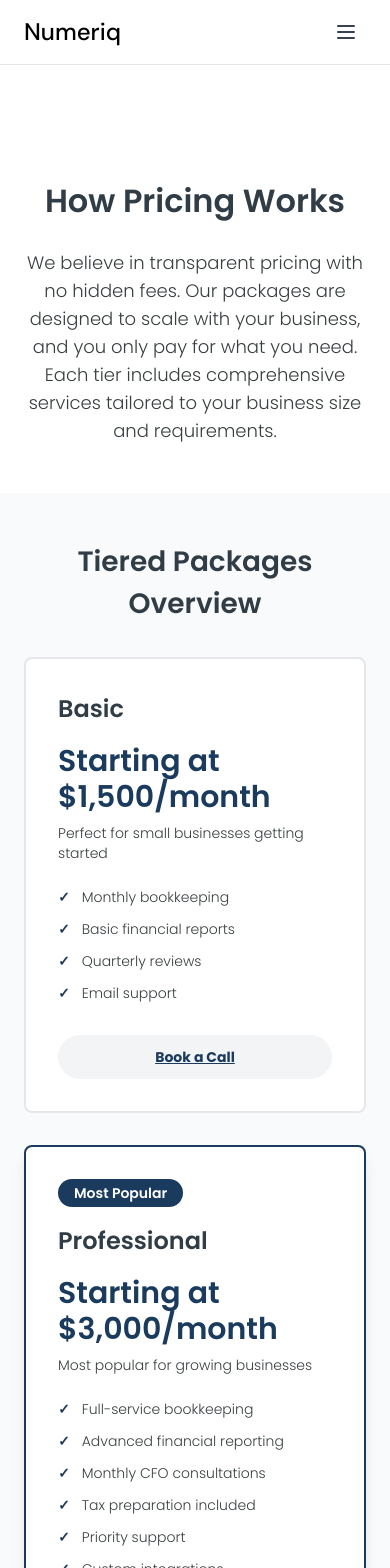
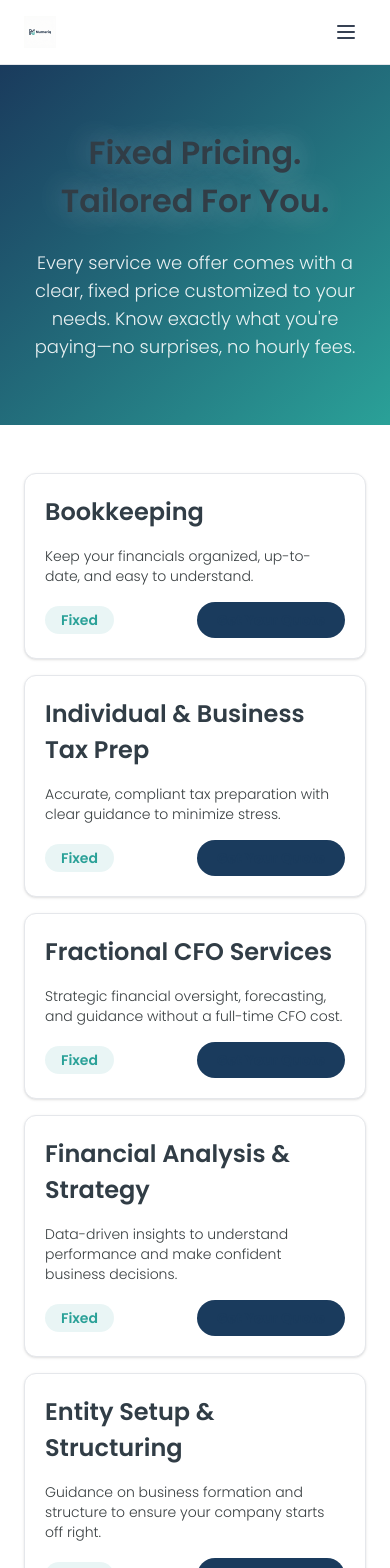
Before and after one commit to BenjaminBlois/website, a Next.js app: page /pricing in a window 390 px wide. Shown: the top 1568 px of the page. Built offline with nearby package versions, Linux system fonts and the light colour scheme.

Commit message:
Add image logo + rebuild About page + redesign Pricing page with table

```diff
--- a/app/components/Footer.tsx
+++ b/app/components/Footer.tsx
@@ -13,7 +13,7 @@ export default function Footer() {
           {/* Logo and Badges */}
           <div className="flex flex-col gap-4">
             <Link href="/" className="no-underline mb-4">
-              <span className="font-['DM_Sans'] font-medium text-2xl text-white">Numeriq</span>
+              <img src="/logo.png" alt="Numeriq" className="h-8 w-auto brightness-0 invert" />
             </Link>
             <div className="flex gap-4">
               <Image
--- a/app/components/Navigation.tsx
+++ b/app/components/Navigation.tsx
@@ -11,8 +11,8 @@ export default function Navigation() {
       <div className="container mx-auto px-4 sm:px-6 lg:px-8">
         <div className="flex items-center justify-between h-16 lg:h-20">
           {/* Logo */}
-          <Link href="/" className="logo-text no-underline">
-            Numeriq
+          <Link href="/" className="no-underline">
+            <img src="/logo.png" alt="Numeriq" className="h-8 md:h-10 w-auto" />
           </Link>
 
           {/* Desktop Navigation */}
--- a/app/pricing/page.tsx
+++ b/app/pricing/page.tsx
@@ -1,166 +1,145 @@
 import Navigation from '../components/Navigation';
 import Footer from '../components/Footer';
+import Link from 'next/link';
 
 export default function PricingPage() {
-  const tiers = [
+  const services = [
     {
-      name: 'Basic',
-      price: 'Starting at $1,500/month',
-      description: 'Perfect for small businesses getting started',
-      features: [
-        'Monthly bookkeeping',
-        'Basic financial reports',
-        'Quarterly reviews',
-        'Email support',
-      ],
+      name: 'Bookkeeping',
+      description: 'Keep your financials organized, up-to-date, and easy to understand.',
     },
     {
-      name: 'Professional',
-      price: 'Starting at $3,000/month',
-      description: 'Most popular for growing businesses',
-      features: [
-        'Full-service bookkeeping',
-        'Advanced financial reporting',
-        'Monthly CFO consultations',
-        'Tax preparation included',
-        'Priority support',
-        'Custom integrations',
-      ],
-      popular: true,
+      name: 'Individual & Business Tax Prep',
+      description: 'Accurate, compliant tax preparation with clear guidance to minimize stress.',
     },
     {
-      name: 'Enterprise',
-      price: 'Custom pricing',
-      description: 'Complete financial team for established companies',
-      features: [
-        'Dedicated accounting team',
-        'Fractional CFO services',
-        'Strategic financial planning',
-        'Custom reporting & KPIs',
-        '24/7 support',
-        'White-glove service',
-      ],
-    },
-  ];
-
-  const faqs = [
-    {
-      question: 'Can I customize my package?',
-      answer: 'Yes, we work with you to create a package that fits your specific needs and budget.',
+      name: 'Fractional CFO Services',
+      description: 'Strategic financial oversight, forecasting, and guidance without a full-time CFO cost.',
     },
     {
-      question: 'What if I need more hours?',
-      answer: 'We offer flexible scaling options. You can add hours or services as your business grows.',
+      name: 'Financial Analysis & Strategy',
+      description: 'Data-driven insights to understand performance and make confident business decisions.',
     },
     {
-      question: 'Do you offer annual contracts?',
-      answer: 'Yes, we offer both monthly and annual contracts with discounts for annual commitments.',
-    },
-    {
-      question: 'What payment methods do you accept?',
-      answer: 'We accept all major credit cards, ACH transfers, and wire transfers.',
-    },
-    {
-      question: 'Can I upgrade or downgrade my plan?',
-      answer: 'Absolutely. You can change your plan at any time with 30 days notice.',
-    },
-    {
-      question: 'What\'s included in tax preparation?',
-      answer: 'Tax preparation includes business tax returns, quarterly estimates, and year-end planning.',
+      name: 'Entity Setup & Structuring',
+      description: 'Guidance on business formation and structure to ensure your company starts off right.',
     },
   ];
 
   return (
     <main className="min-h-screen">
       <Navigation />
-      <div className="pt-16">
-        {/* Intro Section */}
-        <section className="py-12 md:py-16 bg-white">
+
+      {/* Hero Section */}
+      <section className="relative bg-gradient-to-br from-[#1A3B5D] to-[#2AA198] py-16 md:py-20 lg:py-24">
+        <div className="container mx-auto px-4 sm:px-6 lg:px-8 text-center">
+          <h1
+            className="text-3xl md:text-4xl lg:text-5xl font-semibold text-white mb-6"
+            style={{ textShadow: '0 0 30px rgba(255, 255, 255, 0.4), 0 0 60px rgba(255, 255, 255, 0.2)' }}
+          >
+            Fixed Pricing. Tailored for You.
+          </h1>
+          <p className="text-lg md:text-xl text-white/90 max-w-3xl mx-auto">
+            Every service we offer comes with a clear, fixed price customized to your needs. Know exactly what you're paying—no surprises, no hourly fees.
+          </p>
+        </div>
+      </section>
+
+      {/* Pricing Table */}
+      <section className="py-12 md:py-16 lg:py-20 bg-white">
         <div className="container mx-auto px-4 sm:px-6 lg:px-8">
-            <div className="text-center max-w-3xl mx-auto">
-              <h1 className="text-3xl md:text-4xl lg:text-5xl font-semibold text-[#313d46] mb-6">
-                How Pricing Works
-              </h1>
-              <p className="text-lg text-[#393f41]">
-                We believe in transparent pricing with no hidden fees. Our packages are designed to scale with your business, and you only pay for what you need. Each tier includes comprehensive services tailored to your business size and requirements.
+          <div className="max-w-5xl mx-auto">
+            {/* Desktop Table */}
+            <div className="hidden md:block overflow-hidden rounded-2xl border border-gray-200 shadow-sm">
+              <table className="w-full">
+                <thead>
+                  <tr className="bg-[#1A3B5D] text-white">
+                    <th className="text-left px-6 py-4 font-semibold text-lg">Service</th>
+                    <th className="text-left px-6 py-4 font-semibold text-lg">Description</th>
+                    <th className="text-center px-6 py-4 font-semibold text-lg">Pricing</th>
+                    <th className="text-center px-6 py-4 font-semibold text-lg"></th>
+                  </tr>
+                </thead>
+                <tbody>
+                  {services.map((service, index) => (
+                    <tr
+                      key={index}
+                      className={`border-b border-gray-100 ${index % 2 === 0 ? 'bg-white' : 'bg-gray-50'} hover:bg-gray-100 transition-colors`}
+                    >
+                      <td className="px-6 py-5">
+                        <span className="font-semibold text-[#313d46]">{service.name}</span>
+                      </td>
+                      <td className="px-6 py-5 text-[#393f41]">{service.description}</td>
+                      <td className="px-6 py-5 text-center">
+                        <span className="inline-block bg-[#2AA198]/10 text-[#2AA198] font-semibold px-4 py-1 rounded-full text-sm">
+                          Fixed
+                        </span>
+                      </td>
+                      <td className="px-6 py-5 text-center">
+                        <Link
+                          href="https://form.jotform.com/260287243172152"
+                          className="inline-flex items-center gap-2 bg-[#1A3B5D] text-white px-5 py-2 rounded-full font-semibold text-sm hover:bg-[#0f2a3f] transition-colors no-underline"
+                        >
+                          Get Your Quote
+                        </Link>
+                      </td>
+                    </tr>
+                  ))}
+                </tbody>
+              </table>
+            </div>
+
+            {/* Mobile Cards */}
+            <div className="md:hidden space-y-4">
+              {services.map((service, index) => (
+                <div key={index} className="bg-white rounded-xl border border-gray-200 p-5 shadow-sm">
+                  <h3 className="font-semibold text-[#313d46] text-lg mb-2">{service.name}</h3>
+                  <p className="text-[#393f41] text-sm mb-4">{service.description}</p>
+                  <div className="flex items-center justify-between">
+                    <span className="inline-block bg-[#2AA198]/10 text-[#2AA198] font-semibold px-4 py-1 rounded-full text-sm">
+                      Fixed
+                    </span>
+                    <Link
+                      href="https://form.jotform.com/260287243172152"
+                      className="inline-flex items-center gap-2 bg-[#1A3B5D] text-white px-5 py-2 rounded-full font-semibold text-sm hover:bg-[#0f2a3f] transition-colors no-underline"
+                    >
+                      Get Your Quote
+                    </Link>
+                  </div>
+                </div>
+              ))}
+            </div>
+
+            {/* Bottom text */}
+            <p className="text-center text-[#393f41] mt-10 text-lg max-w-2xl mx-auto">
+              With Numeriq, fixed pricing means transparency, predictability, and peace of mind. You'll always know what you're paying for and why.
             </p>
           </div>
         </div>
       </section>
 
-        {/* Tiered Packages Overview */}
-        <section className="py-12 md:py-16 bg-gray-50">
-          <div className="container mx-auto px-4 sm:px-6 lg:px-8">
-            <div className="text-center mb-8">
-              <h2 className="text-2xl md:text-3xl font-semibold text-[#313d46] mb-4">
-                Tiered Packages Overview
+      {/* CTA Section */}
+      <section className="relative py-16 md:py-20 lg:py-24 overflow-hidden">
+        <div className="absolute inset-0 bg-gradient-to-r from-[#1A3B5D] to-[#2AA198]"></div>
+        <div className="relative z-10 container mx-auto px-4 sm:px-6 lg:px-8 text-center">
+          <h2
+            className="text-2xl md:text-3xl lg:text-4xl font-semibold mb-6 text-white"
+            style={{ textShadow: '0 0 20px rgba(255, 255, 255, 0.5), 0 0 40px rgba(255, 255, 255, 0.3)' }}
+          >
+            Let&apos;s Simplify Your Finances
           </h2>
-            </div>
-            <div className="grid grid-cols-1 md:grid-cols-3 gap-8">
-              {tiers.map((tier, index) => (
-                <div
-                  key={index}
-                  className={`bg-white rounded-lg p-8 border-2 ${
-                    tier.popular ? 'border-[#1A3B5D] shadow-lg' : 'border-gray-200'
-                  }`}
-                >
-                  {tier.popular && (
-                    <div className="bg-[#1A3B5D] text-white text-sm font-semibold px-4 py-1 rounded-full inline-block mb-4">
-                      Most Popular
-                    </div>
-                  )}
-                  <h3 className="text-2xl font-semibold text-[#313d46] mb-2">
-                    {tier.name}
-                  </h3>
-                  <p className="text-3xl font-semibold text-[#1A3B5D] mb-2">
-                    {tier.price}
+          <p className="text-lg md:text-xl text-white/90 mb-8 max-w-2xl mx-auto">
+            Get the guidance you need to keep your finances organized, accurate, and stress-free.
           </p>
-                  <p className="text-[#393f41] mb-6">{tier.description}</p>
-                  <ul className="space-y-3 mb-8">
-                    {tier.features.map((feature, idx) => (
-                      <li key={idx} className="flex items-start">
-                        <span className="text-[#1A3B5D] mr-3 font-bold">✓</span>
-                        <span className="text-[#393f41]">{feature}</span>
-                      </li>
-                    ))}
-                  </ul>
-                  <a
-                    href="https://form.jotform.com/260287243172152"
-                    className={`block text-center px-6 py-3 rounded-[30px] font-semibold transition-colors ${
-                      tier.popular
-                        ? 'bg-[#1A3B5D] text-white hover:bg-[#0f2a3f]'
-                        : 'bg-gray-100 text-[#313d46] hover:bg-gray-200'
-                    }`}
+          <button
+            onClick={() => window.location.href = 'https://form.jotform.com/260287243172152'}
+            className="inline-flex items-center justify-center gap-2 bg-white text-[#1A3B5D] px-8 py-4 rounded-[30px] font-semibold text-lg hover:bg-gray-100 transition-colors cursor-pointer"
           >
             Book a Call
-                  </a>
-                </div>
-              ))}
-            </div>
+          </button>
         </div>
       </section>
 
-        {/* FAQ Section */}
-        <section className="py-12 md:py-16 bg-white">
-          <div className="container mx-auto px-4 sm:px-6 lg:px-8">
-            <div className="max-w-3xl mx-auto">
-              <h2 className="text-2xl md:text-3xl font-semibold text-[#313d46] mb-8 text-center">
-                Pricing Questions?
-              </h2>
-              <div className="space-y-6">
-                {faqs.map((faq, index) => (
-                  <div key={index} className="border-b border-gray-200 pb-6">
-                    <h3 className="text-lg font-semibold text-[#313d46] mb-2">
-                      {faq.question}
-                    </h3>
-                    <p className="text-[#393f41]">{faq.answer}</p>
-                  </div>
-                ))}
-              </div>
-            </div>
-          </div>
-        </section>
-      </div>
       <Footer />
     </main>
   );
```
Also changed, not shown: app/about/page.tsx (+138 -75 lines), public/logo.png. Lines whose indentation alone changed are shown as unchanged.
